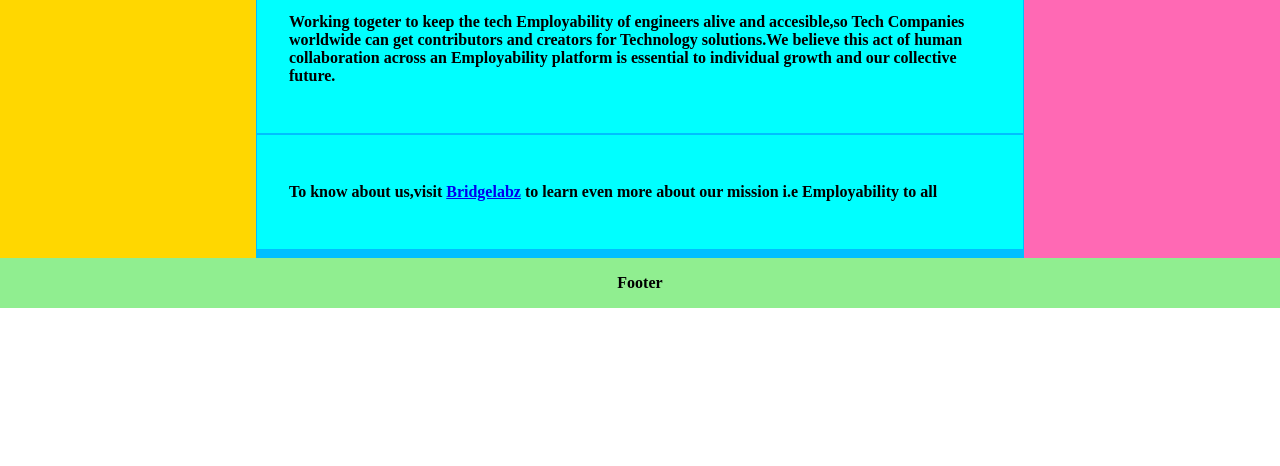
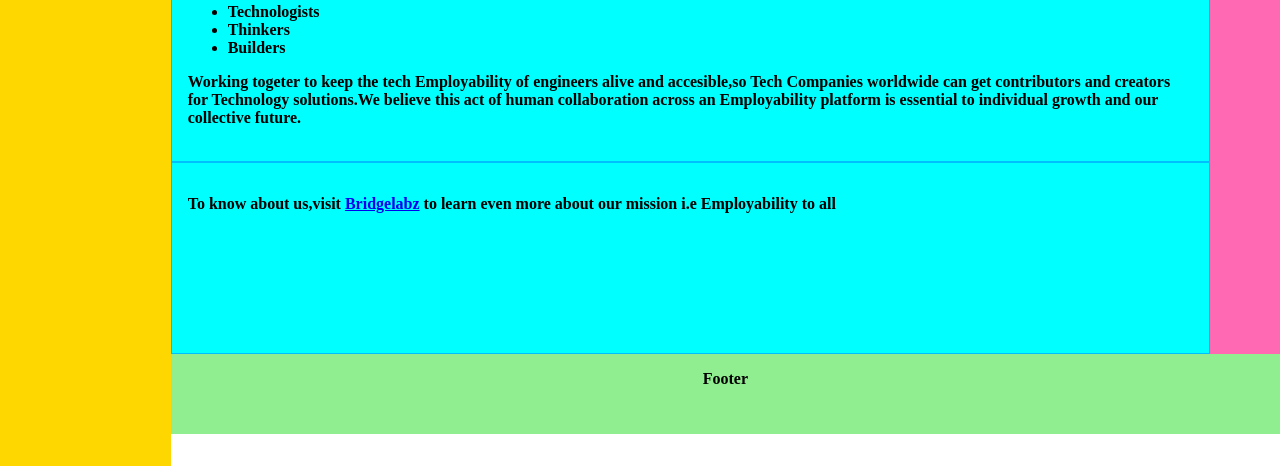
Before and after one commit to samsenthil10/LearnHtmlCssFlexBox, a plain HTML site: page pages/index.html in a window 1280 px wide. Shown: the part 334-800 px from the top of the page. Drawn offline with Linux system fonts and the light colour scheme.

Commit message:
Modified: To adopt Website Layout 2 style sheet

```diff
--- a/pages/index.html
+++ b/pages/index.html
@@ -6,15 +6,19 @@
     <meta charset="utf-8">
     <link rel="shortcut icon" href="../assets/Shortcut.png">
     <title>My Sample Page</title>
-    <link rel="stylesheet" href="../css/sample_learning_problem_layout.css">
+    <link rel="stylesheet" href="../css/sample_practice_problem_website_layout_2.css">
 </head>
 
 <body>
+    <nav class="col-1"><img src="../assets/BridgeLabzLogo.png" alt="BridgeLabzLogo." width="25%">
+    </nav>
+
+    <div class="col-2">
+
         <header>
             <h1>Bridgelabz is cool</h1>
         </header>
-    <div id="main">
-        <nav><img src="../assets/BridgeLabzLogo.png" alt="BridgeLabzLogo." width="25%"></nav>
+        <main class="content">
             <div id="article-content">
                 <article>
                     <p>At Bridgelabz,we're a techie community of</p>
@@ -37,8 +41,9 @@
                 </article>
             </div>
             <aside>Aside</aside>
+        </main>
+        <footer>Footer</footer>
     </div>
-    <footer>Footer</footer>
 </body>
 
 </html>
```
Lines whose indentation alone changed are shown as unchanged.
